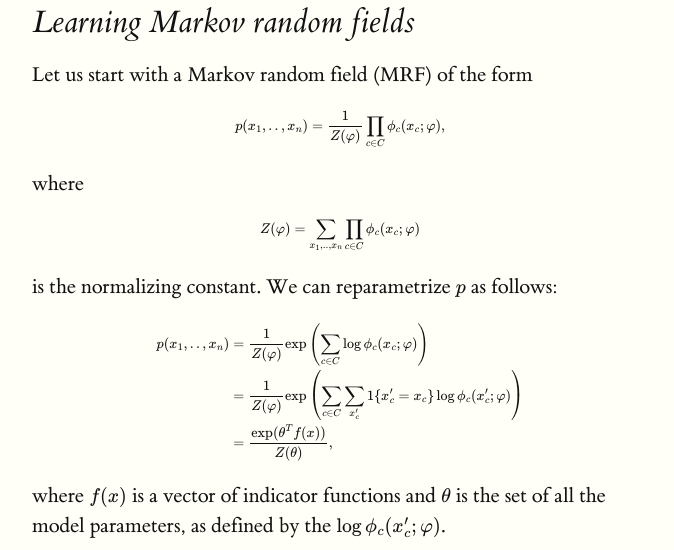
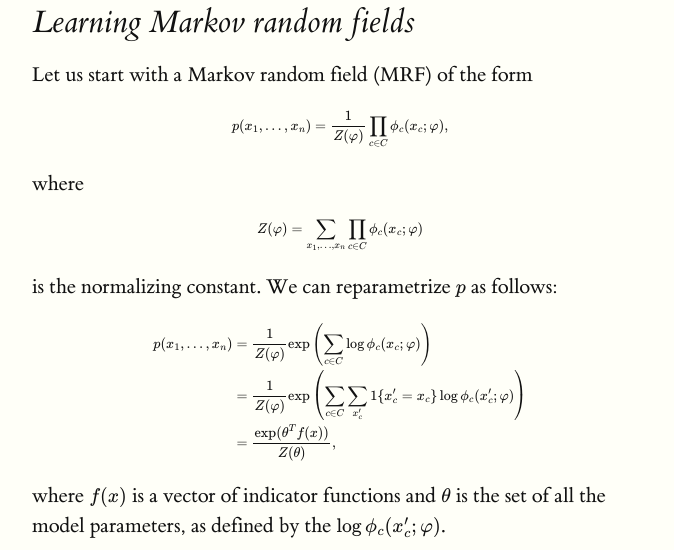
Before and after one commit to ermongroup/cs228-notes, a Jekyll site: the page built from learning/undirected/index.md, in a window 1280 px wide and 900 px high, scrolled down 311 px. Shown: the part 149-699 px from the top of the window, without its empty margins (128-802 px from the left). Built offline with Jekyll 4.4.1, drawn with Linux system fonts in a browser that asks for light colours; formulas are drawn with MathJax 3; some of the changed text lies outside the part shown.

```diff
--- a/learning/undirected/index.md
+++ b/learning/undirected/index.md
@@ -10,18 +10,18 @@ Let us now look at parameter learning in undirected graphical models. Unfortunat
 Let us start with a Markov random field (MRF) of the form
 
 $$
-p(x_1,..,x_n) = \frac{1}{Z(\varphi)} \prod_{c \in C} \phi_c(x_c; \varphi),
+p(x_1, \dotsc, x_n) = \frac{1}{Z(\varphi)} \prod_{c \in C} \phi_c(x_c; \varphi),
 $$
 
 where
 
-$$ Z(\varphi) = \sum_{x_1,..,x_n}\prod_{c \in C} \phi_c(x_c; \varphi) $$
+$$ Z(\varphi) = \sum_{x_1, \dotsc, x_n}\prod_{c \in C} \phi_c(x_c; \varphi) $$
 
 is the normalizing constant. We can reparametrize $$p$$ as follows:
 
 $$
 \begin{align*}
-p(x_1,..,x_n)
+p(x_1, \dotsc, x_n)
 & = \frac{1}{Z(\varphi)} \exp\left( \sum_{c \in C} \log\phi_c(x_c; \varphi) \right) \\
 & = \frac{1}{Z(\varphi)} \exp\left( \sum_{c \in C} \sum_{x'_c} 1\{x'_c = x_c\} \log\phi_c(x'_c; \varphi) \right) \\
 & = \frac{\exp(\theta^T f(x))}{Z(\theta)},
@@ -157,7 +157,7 @@ $$
 where
 
 $$
-Z(x, \varphi) = \sum_{y_1,..,y_n}\prod_{c \in C} \phi_c(y_c, x; \varphi)
+Z(x, \varphi) = \sum_{y_1, \dotsc, y_n}\prod_{c \in C} \phi_c(y_c, x; \varphi)
 $$
 
 is the partition function. The feature functions now depend on $$x$$ in addition to $$y$$. The $$x$$ variables are fixed and the distribution is only over $$y$$; the partition function is thus a function of both $$x$$ and $$\varphi$$.
```
Also changed, not shown: inference/jt/index.md (+11 -11 lines), inference/ve/index.md (+1 -1 lines), representation/undirected/index.md (+2 -2 lines).
